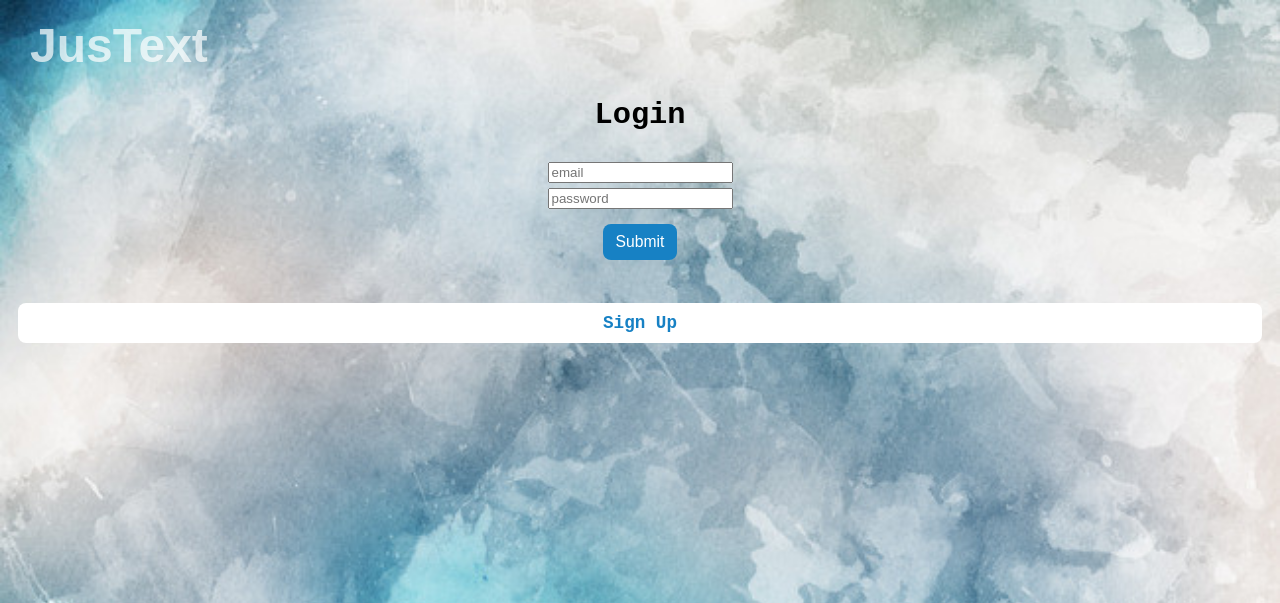
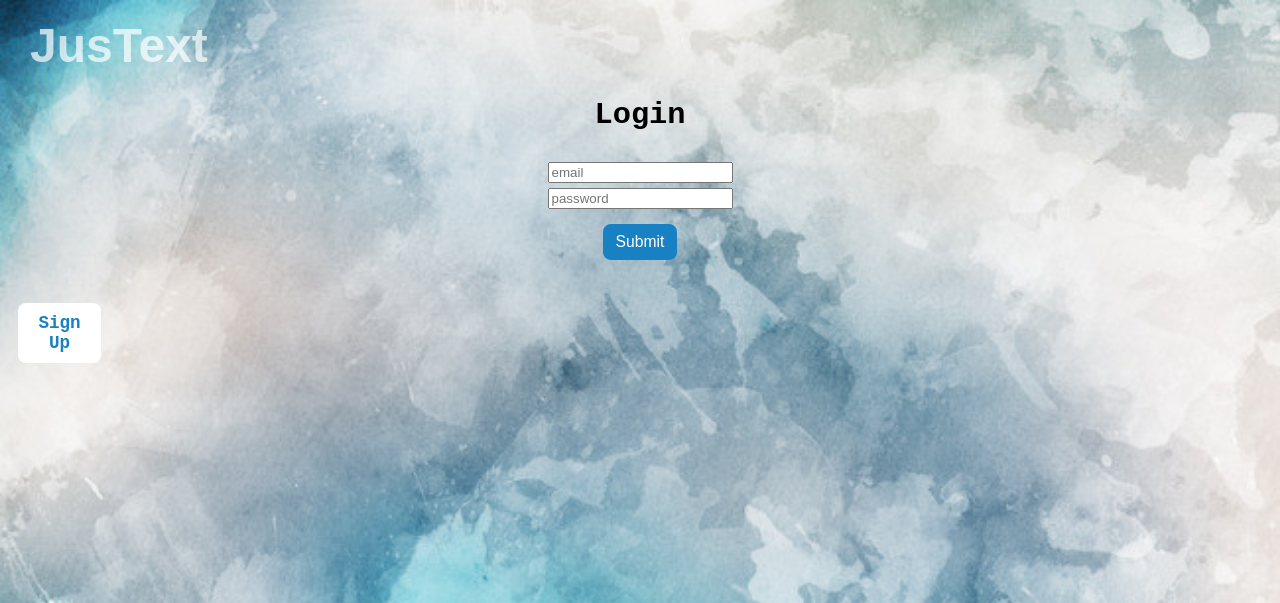
Before and after one commit to TengXu/text, a Flask app: page /profile in a window 1280 px wide. Shown: the top 603 px of the page. Run offline with Flask 2, Linux system fonts and the light colour scheme; data that the repository does not hold is empty.

Commit message:
Update styles.css

```diff
--- a/Justext/static/styles.css
+++ b/Justext/static/styles.css
@@ -88,6 +88,7 @@ ul{ list-style-type: none; }
     padding: 10px 14px;
     font-weight: bold;
 	display: block;
+	width: 55px;
 }
 
 .posts{
```
